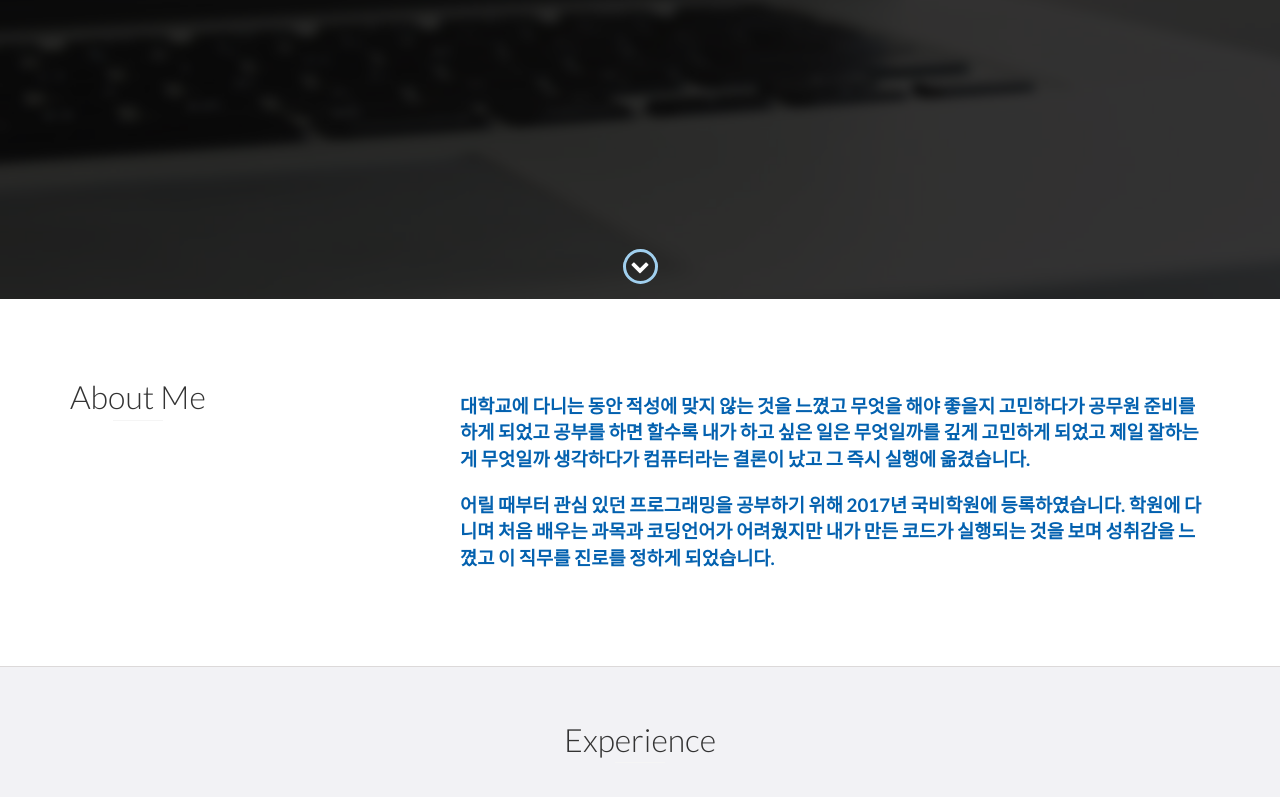
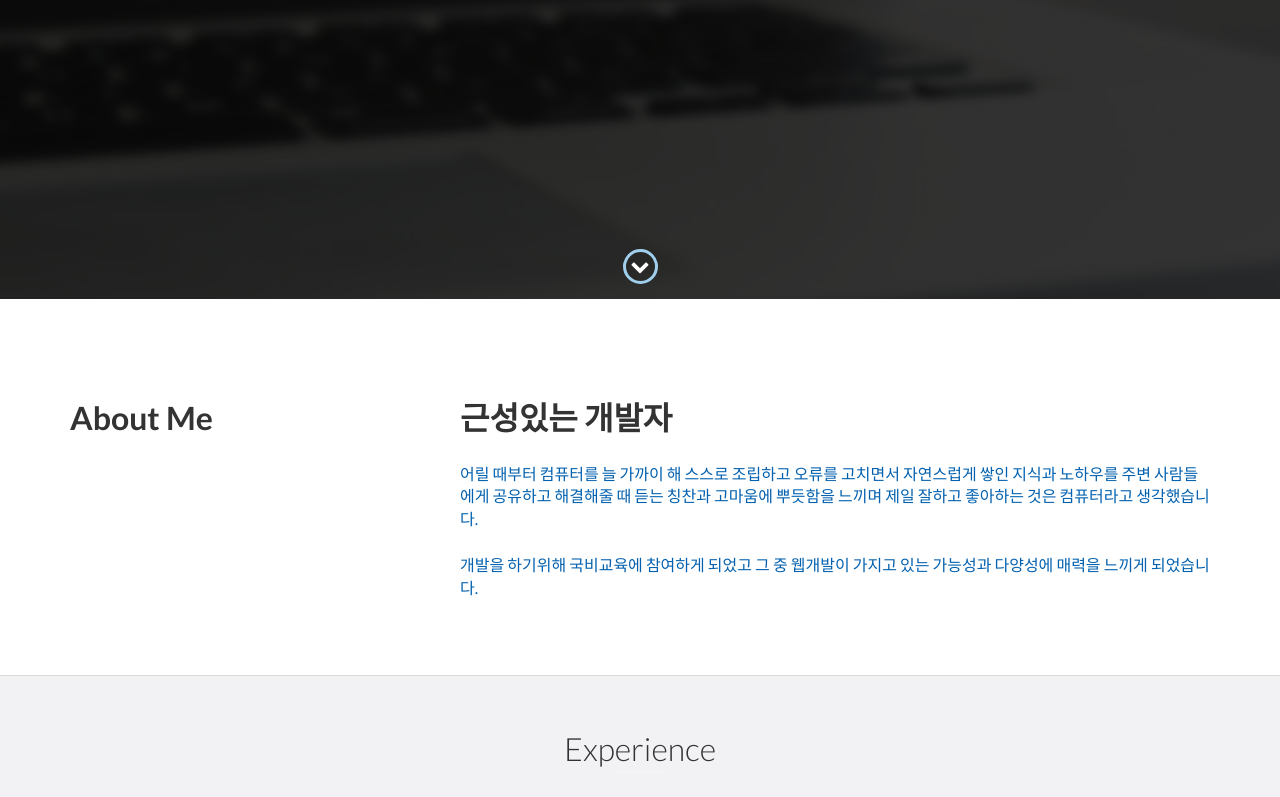
Before and after one commit to skyblue0715/woochungil, a website: page index.html in a window 1280 px wide. Shown: the part 501-1298 px from the top of the page. Drawn offline with nearby package versions, Linux system fonts and the light colour scheme.

Commit message:
커밋
커밋

```diff
--- a/index.html
+++ b/index.html
@@ -75,13 +75,20 @@ img {
         <div class="container">
             <div class="row">
                 <div class="col-md-4">
-                    <h1 class="heading">About Me</h1>
+                    <div class="about_me_title"><h1 class="hedding">About Me</h1></div>
                 </div>
                 <div class="col-md-8">
-                    <p>
-                        <h3><p>대학교에 다니는 동안 적성에 맞지 않는 것을 느꼈고 무엇을 해야 좋을지 고민하다가 공무원 준비를 하게 되었고 공부를 하면 할수록 내가 하고 싶은 일은 무엇일까를 깊게 고민하게 되었고 제일 잘하는 게 무엇일까
-                        생각하다가 컴퓨터라는 결론이 났고 그 즉시 실행에 옮겼습니다.</p></h3> <h3><p>어릴 때부터 관심 있던 프로그래밍을 공부하기 위해 2017년 국비학원에 등록하였습니다. 학원에 다니며 처음 배우는 과목과 코딩언어가 어려웠지만 내가 만든
-                        코드가 실행되는 것을 보며 성취감을 느꼈고 이 직무를 진로를 정하게 되었습니다.</p></h3>
+                    <p><h1>근성있는 개발자</h1>
+                        <section class="about_me_section">
+                            <p> 어릴 때부터 컴퓨터를 늘 가까이 해 스스로 조립하고 오류를 고치면서 자연스럽게 쌓인 지식과 노하우를 주변
+                                 사람들에게 공유하고 해결해줄 때 듣는 칭찬과 고마움에 뿌듯함을 느끼며 제일 잘하고 좋아하는 것은
+                                컴퓨터라고 생각했습니다.<br><br>
+                                <p>개발을 하기위해 국비교육에 참여하게 되었고
+                                    그 중 웹개발이 가지고 있는 가능성과 다양성에 매력을 느끼게 되었습니다.
+
+                                </p>
+                            </p>
+                        </section>
                     </p>
                 </div>
             </div>
```
Also changed, not shown: 1 other file.
